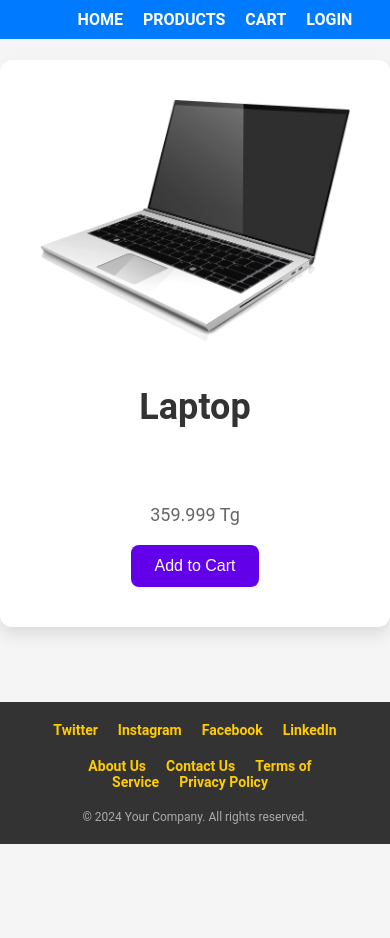
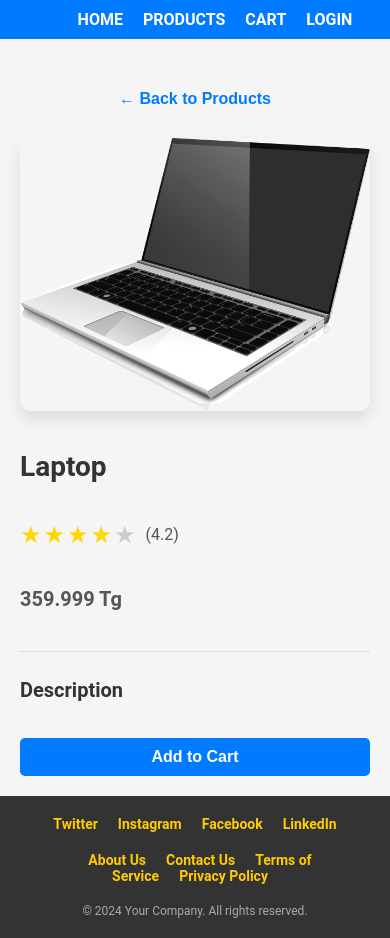
Before and after one commit to Coach-wannabe/ecommerce-vue-2, a Nuxt app: page /product/1 in a window 390 px wide. Before the commit the page ends 844 px from the top, so only its background shows below. Built offline with nearby package versions, Linux system fonts and the light colour scheme.

Commit message:
added rating and made product cards clickable agian

```diff
--- a/pages/index.vue
+++ b/pages/index.vue
@@ -16,6 +16,7 @@
         </router-link>
 
         <p class="product-price">{{ product.price }} Tg</p>
+        <star-rating :rating="product.rating"></star-rating>
         <button
           :class="buttonClass(product.id)"
           @click="toggleCart(product)"
@@ -192,6 +193,11 @@ const buttonClass = (productId) => {
   background-color: #c82333;
 }
 
+.star-rating {
+  display: flex;
+  justify-content: center;
+}
+
 /* Responsive Design */
 @media (max-width: 768px) {
   .product-grid {
--- a/pages/product/[id].vue
+++ b/pages/product/[id].vue
@@ -1,83 +1,230 @@
 <template>
   <div class="product-detail-page">
+    <button @click="navigateBack" class="back-button">← Back to Products</button>
+    <div class="product-container">
+      <!-- Product Image -->
+      <div class="image-container">
         <img :src="getImage(product.image)" class="product-detail-image" alt="Product Image" />
-      <h1>{{ product.name }}</h1>
+      </div>
+
+      <!-- Product Details -->
+      <div class="details-container">
+        <h1 class="product-name">{{ product.name }}</h1>
+        <div class="product-rating">
+          <star-rating :rating="product.rating"></star-rating>
+          <span class="rating-text">({{ product.rating.toFixed(1) }})</span>
+        </div>
+        <p class="product-price">{{ product.price }} Tg</p>
+
+        <!-- Product Description -->
+        <div class="product-description">
+          <h2>Description</h2>
           <p>{{ product.description }}</p>
-      <p>{{ product.price }} Tg</p>
-      <button @click="addToCart(product)">Add to Cart</button>
+        </div>
+
+        <!-- Add to Cart Button -->
+        <button :class="buttonClass" @click="toggleCart(product)">
+          {{ buttonText }}
+        </button>
+      </div>
+    </div>
   </div>
 </template>
 
 <script setup>
-  import { useRoute } from 'vue-router'; // For accessing the route params
-  import { useProductStore } from '~/stores/productStore';
+import { useRouter, useRoute } from "vue-router";
+import { useProductStore } from "~/stores/productStore";
+import { computed } from "vue";
+import { useToast } from "vue-toastification";
+import StarRating from "~/components/starRating.vue";
 
 const productStore = useProductStore();
-  const route = useRoute(); // Access route parameters
+const route = useRoute();
+const router = useRouter();
+const toast = useToast();
 
-  // Find the product by ID
+// Fetch product by ID
 const product = computed(() => {
-    const id = parseInt(route.params.id); // Get ID from route params
+  const id = parseInt(route.params.id);
   return productStore.products.find((p) => p.id === id);
 });
 
-  // Add product to the cart
-  const addToCart = (product) => {
-    if (product) {
-      productStore.addToCart(product);
-    }
+// Navigate back to the product list
+const navigateBack = () => {
+  router.push("/products");
 };
 
-  // Get the image path
+// Get image URL
 const getImage = (imageName) => {
   return `/assets/images/${imageName}`;
+};
+
+// Cart logic
+const isInCart = computed(() => productStore.isInCart(product.value?.id));
+const buttonText = computed(() => (isInCart.value ? "Remove from Cart" : "Add to Cart"));
+const buttonClass = computed(() => (isInCart.value ? "remove-from-cart-btn" : "add-to-cart-btn"));
+
+const toggleCart = (product) => {
+  if (!product) return;
+  if (isInCart.value) {
+    productStore.removeFromCart(product.id);
+    toast.info(`${product.name} removed from cart.`);
+  } else {
+    productStore.addToCart(product);
+    toast.success(`${product.name} added to cart.`);
+  }
 };
 </script>
 
 <style scoped>
+/* General Styling */
 .product-detail-page {
+  padding: 20px;
+  max-width: 1200px;
+  margin: 0 auto;
   display: flex;
   flex-direction: column;
+  gap: 20px;
+}
+
+.back-button {
+  background: none;
+  border: none;
+  color: #007bff;
+  font-size: 16px;
+  font-weight: bold;
+  cursor: pointer;
+}
+
+.back-button:hover {
+  text-decoration: underline;
+}
+
+/* Product Container */
+.product-container {
+  display: flex;
+  gap: 20px;
+  flex-wrap: wrap;
+}
+
+/* Image Styling */
+.image-container {
+  flex: 1;
+  display: flex;
+  justify-content: center;
   align-items: center;
-    padding: 40px;
-    max-width: 900px;
-    margin: 0 auto;
-    background-color: #fff;
-    border-radius: 12px;
-    box-shadow: 0 8px 16px rgba(0, 0, 0, 0.1);
 }
 
 .product-detail-image {
   max-width: 100%;
   height: auto;
-    margin-bottom: 20px;
-    border-radius: 8px;
+  border-radius: 10px;
+  box-shadow: 0 8px 16px rgba(0, 0, 0, 0.1);
+  transition: transform 0.3s ease;
 }
 
-  h1 {
+.product-detail-image:hover {
+  transform: scale(1.05);
+}
+
+/* Details Container */
+.details-container {
+  flex: 1;
+  display: flex;
+  flex-direction: column;
+  gap: 20px;
+}
+
+/* Product Name */
+.product-name {
   font-size: 36px;
   color: #333;
-    margin-bottom: 20px;
 }
 
-  p {
-    font-size: 18px;
-    color: #666;
-    margin-bottom: 20px;
+/* Product Rating */
+.product-rating {
+  display: flex;
+  align-items: center;
+  gap: 10px;
 }
 
-  button {
-    background-color: #6200ea;
-    color: white;
-    padding: 12px 24px;
-    border: none;
-    border-radius: 8px;
+.rating-text {
   font-size: 16px;
-    cursor: pointer;
-    transition: background-color 0.3s;
+  color: #555;
 }
 
-  button:hover {
-    background-color: #3700b3;
+/* Product Price */
+.product-price {
+  font-size: 24px;
+  color: #555;
+  font-weight: bold;
+}
+
+/* Product Description */
+.product-description {
+  border-top: 1px solid #ddd;
+  padding-top: 10px;
+}
+
+.product-description h2 {
+  font-size: 20px;
+  color: #333;
+  margin-bottom: 10px;
+}
+
+.product-description p {
+  font-size: 16px;
+  color: #666;
+}
+
+/* Add to Cart Button */
+.add-to-cart-btn,
+.remove-from-cart-btn {
+  padding: 10px 20px;
+  font-size: 16px;
+  font-weight: bold;
+  border: none;
+  border-radius: 5px;
+  cursor: pointer;
+  transition: background-color 0.3s ease;
+}
+
+.add-to-cart-btn {
+  background-color: #007bff;
+  color: white;
+}
+
+.add-to-cart-btn:hover {
+  background-color: #0056b3;
+}
+
+.remove-from-cart-btn {
+  background-color: #dc3545;
+  color: white;
+}
+
+.remove-from-cart-btn:hover {
+  background-color: #c82333;
+}
+
+/* Responsive Design */
+@media (max-width: 768px) {
+  .product-container {
+    flex-direction: column;
+    align-items: center;
+  }
+
+  .image-container,
+  .details-container {
+    width: 100%;
+  }
+
+  .product-name {
+    font-size: 28px;
+  }
+
+  .product-price {
+    font-size: 20px;
+  }
 }
 </style>
--- a/pages/products.vue
+++ b/pages/products.vue
@@ -37,8 +37,20 @@
           :key="product.id"
           class="product-card"
         >
-          <img :src="`/assets/images/${product.image}`" alt="Product Image" class="product-image" />
-          <h2>{{ product.name }}</h2>
+          <!-- Clickable Product Image -->
+          <img
+            :src="`/assets/images/${product.image}`"
+            alt="Product Image"
+            class="product-image clickable"
+            @click="redirectToProduct(product.id)"
+          />
+          <!-- Clickable Product Name -->
+          <h2
+            class="product-name clickable"
+            @click="redirectToProduct(product.id)"
+          >
+            {{ product.name }}
+          </h2>
           <p>{{ product.price }} Tg</p>
           <star-rating :rating="product.rating"></star-rating>
           <button @click="addToCart(product)">
@@ -59,9 +71,11 @@
 <script setup>
 import { ref, computed } from "vue";
 import { useToast } from "vue-toastification";
+import { useRouter } from "vue-router";
 import { useProductStore } from "~/stores/productStore";
 
 const toast = useToast();
+const router = useRouter();
 const productStore = useProductStore();
 
 const productsPerPage = 6;
@@ -106,6 +120,11 @@ const addToCart = (product) => {
 };
 
 const isInCart = (productId) => productStore.isInCart(productId);
+
+// Redirect to Product Details Page
+const redirectToProduct = (id) => {
+  router.push(`/product/${id}`);
+};
 </script>
 
 <style scoped>
@@ -150,10 +169,29 @@ const isInCart = (productId) => productStore.isInCart(productId);
   border-radius: 8px;
 }
 
-h2 {
+.product-image.clickable {
+  cursor: pointer;
+  transition: transform 0.3s ease;
+}
+
+.product-image.clickable:hover {
+  transform: scale(1.05);
+}
+
+.product-name {
   font-size: 18px;
   color: #333;
   margin-bottom: 10px;
+}
+
+.product-name.clickable {
+  cursor: pointer;
+  color: #007bff;
+  transition: color 0.3s ease;
+}
+
+.product-name.clickable:hover {
+  color: #0056b3;
 }
 
 p {
@@ -188,7 +226,7 @@ button.in-cart:hover {
 .pagination {
   margin-top: 20px;
   display: flex;
-  justify-content: center; /* Центрируем пагинацию */
+  justify-content: center; /* Center pagination */
   align-items: center;
   gap: 20px;
   width: 100%;
@@ -280,7 +318,7 @@ button.in-cart:hover {
   background-color: #0056b3;
 }
 
-.star-rating{
+.star-rating {
   display: flex;
   justify-content: center;
 }
```
Lines whose indentation alone changed are shown as unchanged.
